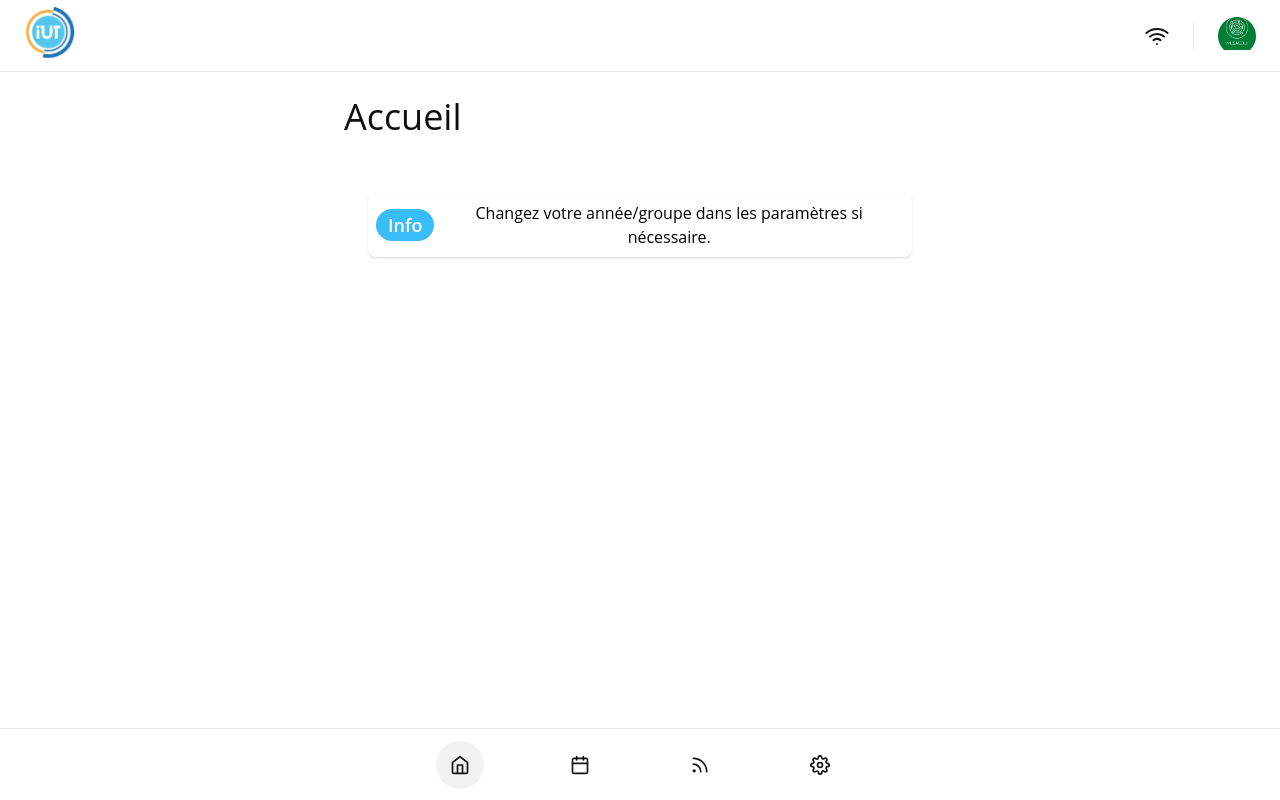
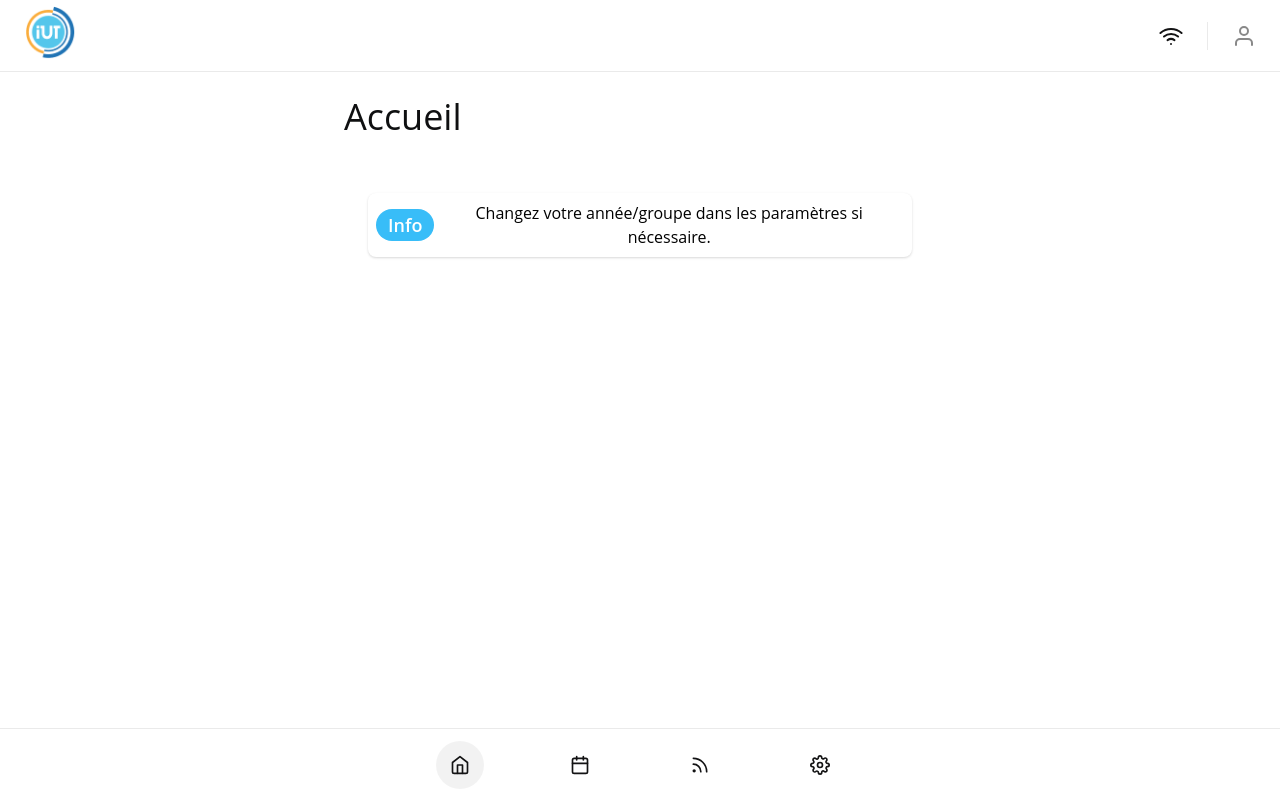
Before and after one commit to thomas-cardon/pwa-ecrans-connectes, a Next.js app: page / in a window 1280 px wide. Built offline with nearby package versions, Linux system fonts and the light colour scheme.

Commit message:
Removed profile page

```diff
--- a/src/components/appbar.tsx
+++ b/src/components/appbar.tsx
@@ -3,7 +3,7 @@ import Brand from './brand'
 import Avatar from './avatar'
 
 import { useOnlineStatus } from '../utils/online'
-import { Wifi, WifiOff } from 'react-feather'
+import { Wifi, WifiOff, User } from 'react-feather'
 
 const Header = () => {
   const isOnline = useOnlineStatus()
@@ -18,12 +18,7 @@ const Header = () => {
 
       <nav>
         <div className='divider' />
-
-        <Link href='/profile'>
-          <a title='Profile' aria-label='Profile'>
-            <Avatar image='/images/avatar.jpg' />
-          </a>
-        </Link>
+        <User className="opacity-50" />
       </nav>
 
       <style jsx>{`
--- a/src/pages/profile.tsx
+++ /dev/null
@@ -1,8 +0,0 @@
-import Page from '../components/page'
-
-const Profile = () => (
-  <Page title='Profil'>
-  </Page>
-)
-
-export default Profile
```
